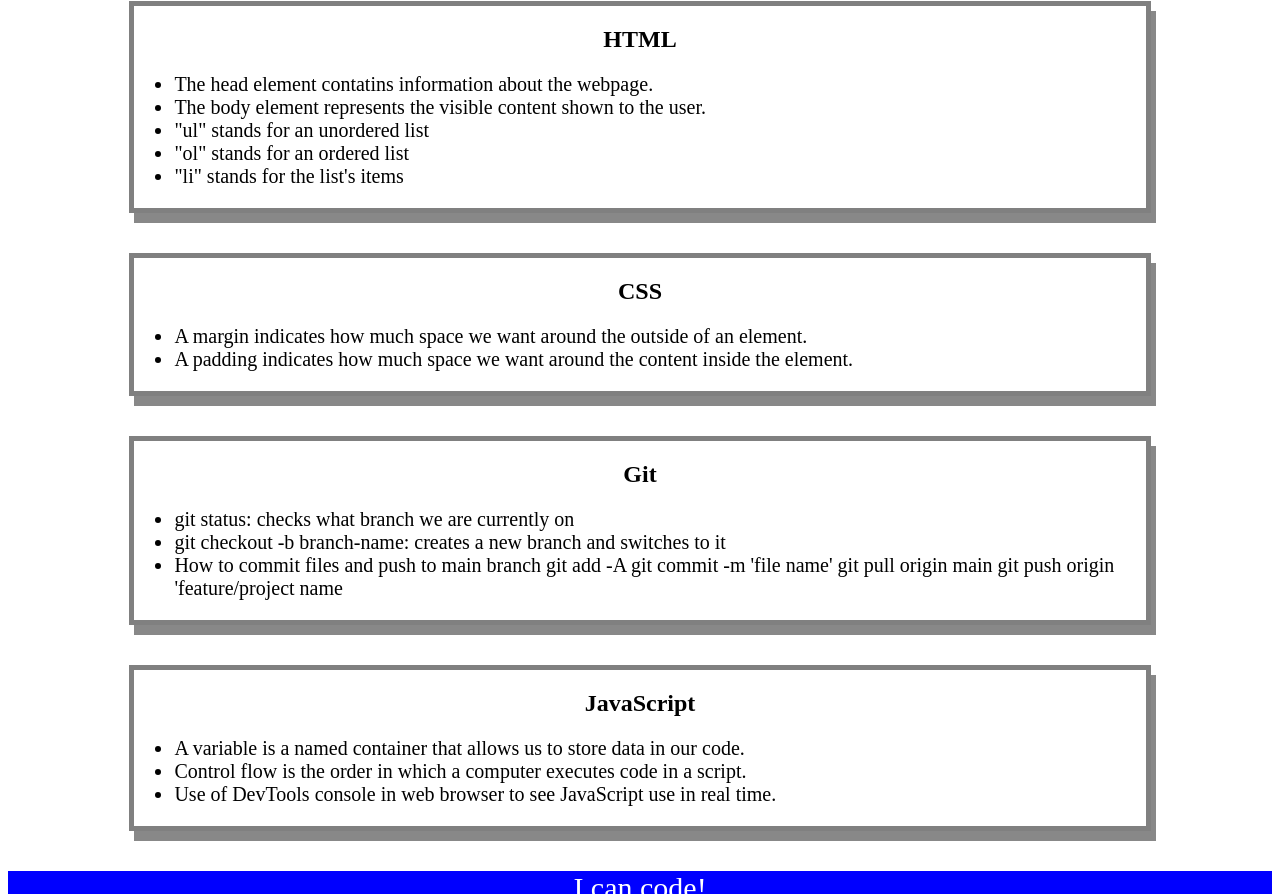
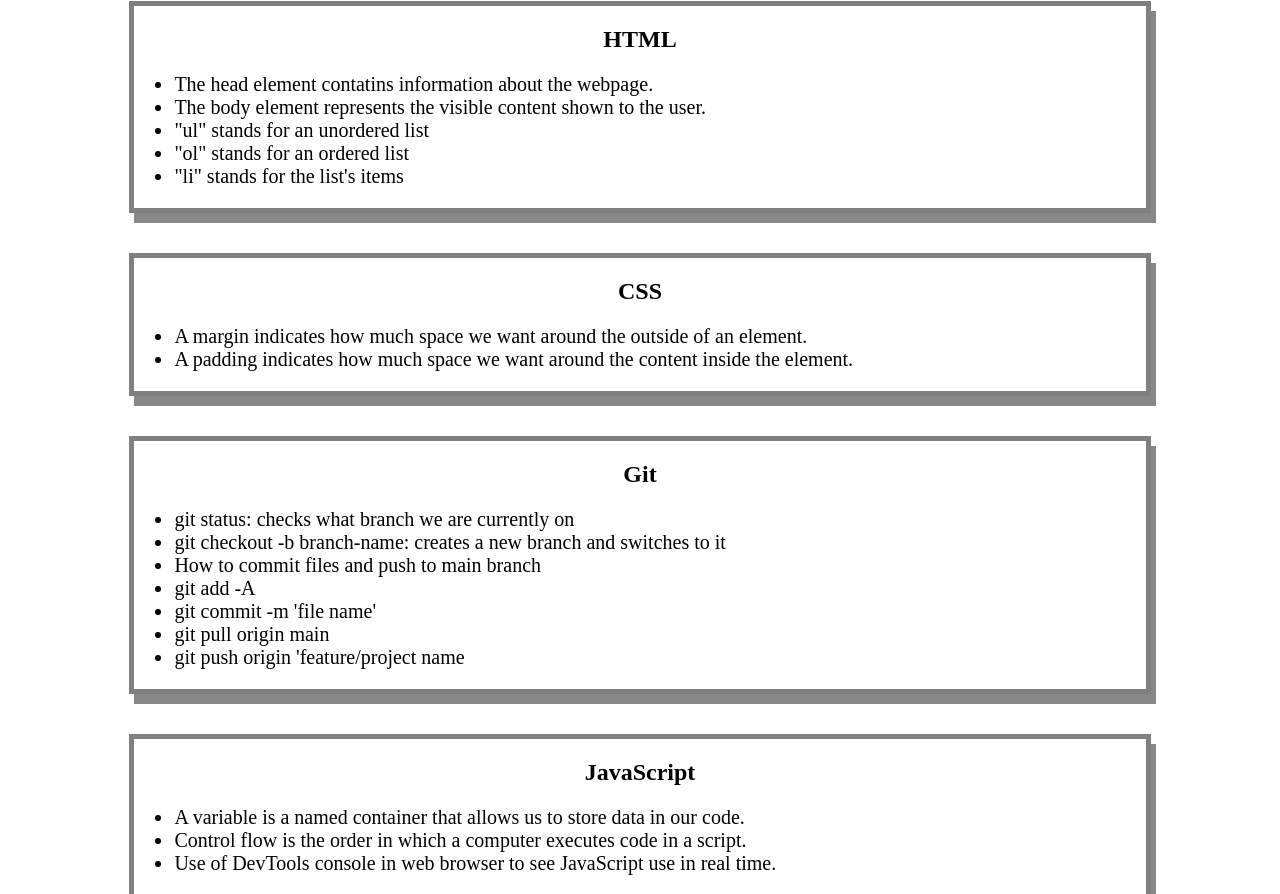
Before and after one commit to ManinderManan/prework-study-guide, a plain HTML site: page index.html in a window 1280 px wide. Shown: the part 206-1100 px from the top of the page. Drawn offline with Linux system fonts and the light colour scheme.

Commit message:
added to HTML project

```diff
--- a/index.html
+++ b/index.html
@@ -41,10 +41,10 @@
           <li>git status: checks what branch we are currently on</li>
           <li>git checkout -b branch-name: creates a new branch and switches to it</li>
           <li>How to commit files and push to main branch
-            git add -A
-            git commit -m 'file name'
-            git pull origin main
-            git push origin 'feature/project name</li>
+          <li>git add -A</li>
+          <li>git commit -m 'file name'</li>
+          <li>git pull origin main</li>
+          <li>git push origin 'feature/project name</li>
         </ul>
       </section>
 
```
